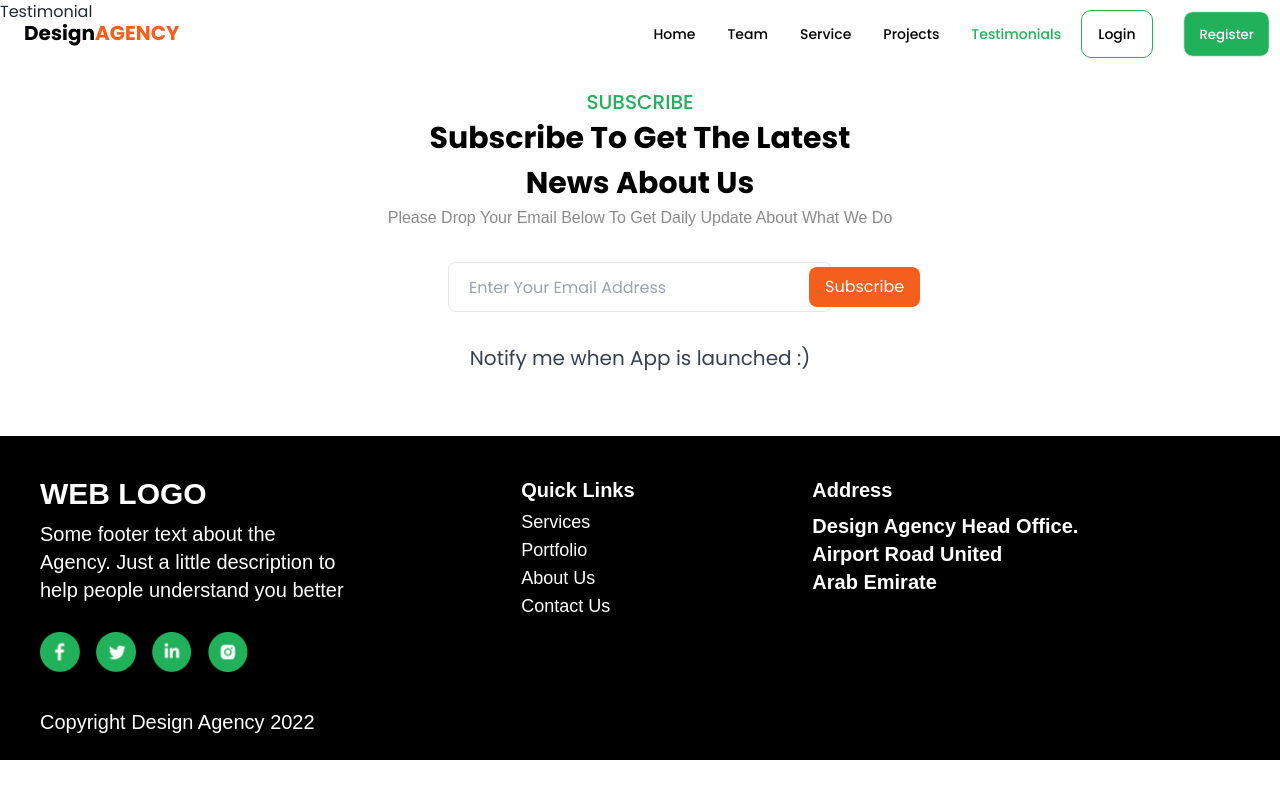
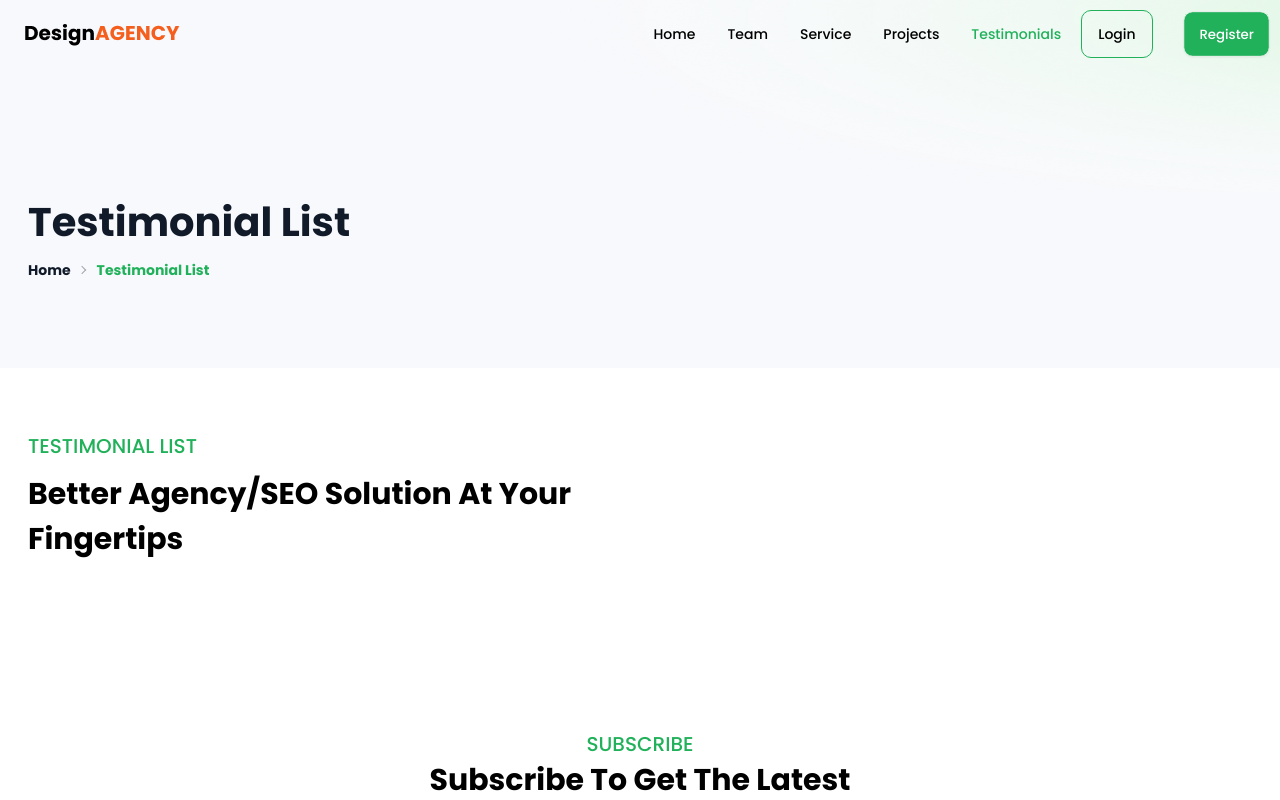
Before and after one commit to RashedAkash/design-agency, a Next.js app: page /testimonial in a window 1280 px wide. Shown: the top 800 px of the page. Built offline with nearby package versions, Linux system fonts and the light colour scheme.

Commit message:
test title added

```diff
--- a/src/app/testimonial/page.js
+++ b/src/app/testimonial/page.js
@@ -1,9 +1,16 @@
-import React from 'react';
+import PageTitle from '@/components/PageTitle';
+import Testimonial from '@/components/Testimonial/Testimonial';
+
 
 const page = () => {
   return (
     <div>
-      Testimonial
+      <PageTitle
+        img="/teambg.png"
+        title="Testimonial List"
+        page="Testimonial List"
+      />
+      <Testimonial />
     </div>
   );
 };
--- /dev/null
+++ b/src/components/Testimonial/Testimonial.jsx
@@ -0,0 +1,20 @@
+import React from 'react';
+import SectionTitle from '../SectionTitle';
+
+const Testimonial = () => {
+  return (
+    <div className=" py-16 px-7">
+      <div>
+        <SectionTitle
+          text="Better Agency/SEO Solution At Your Fingertips"
+          title="Testimonial List"
+        />
+      </div>
+      <div>
+
+      </div>
+    </div>
+  );
+};
+
+export default Testimonial;
--- /dev/null
+++ b/src/components/Testimonial/TestimonialCard.jsx
@@ -0,0 +1,11 @@
+import React from 'react';
+
+const TestimonialCard = () => {
+  return (
+    <div>
+
+    </div>
+  );
+};
+
+export default TestimonialCard;
```
